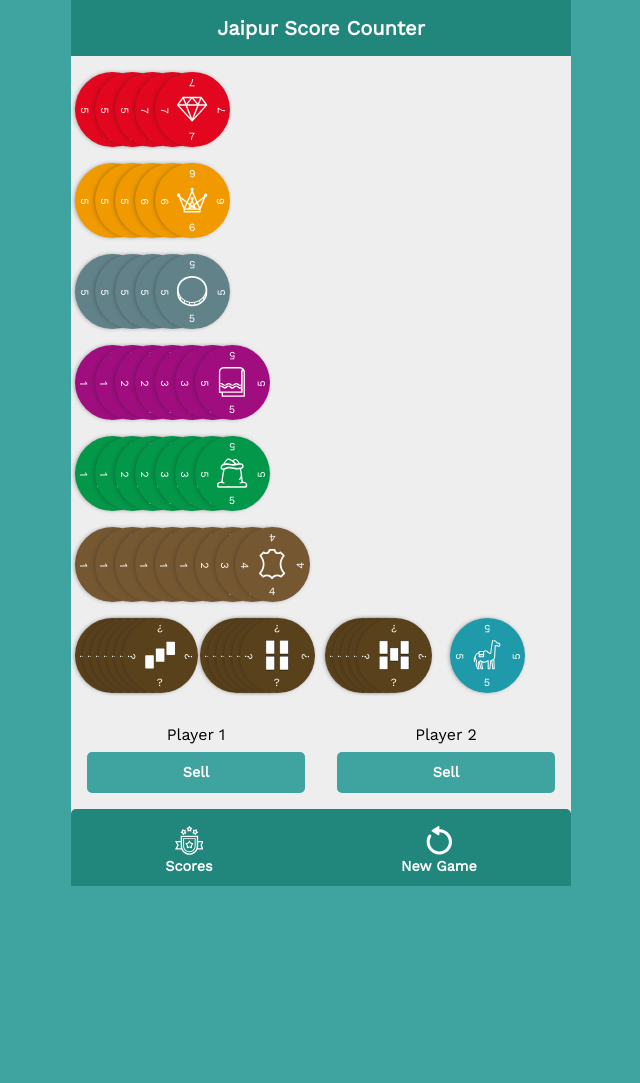
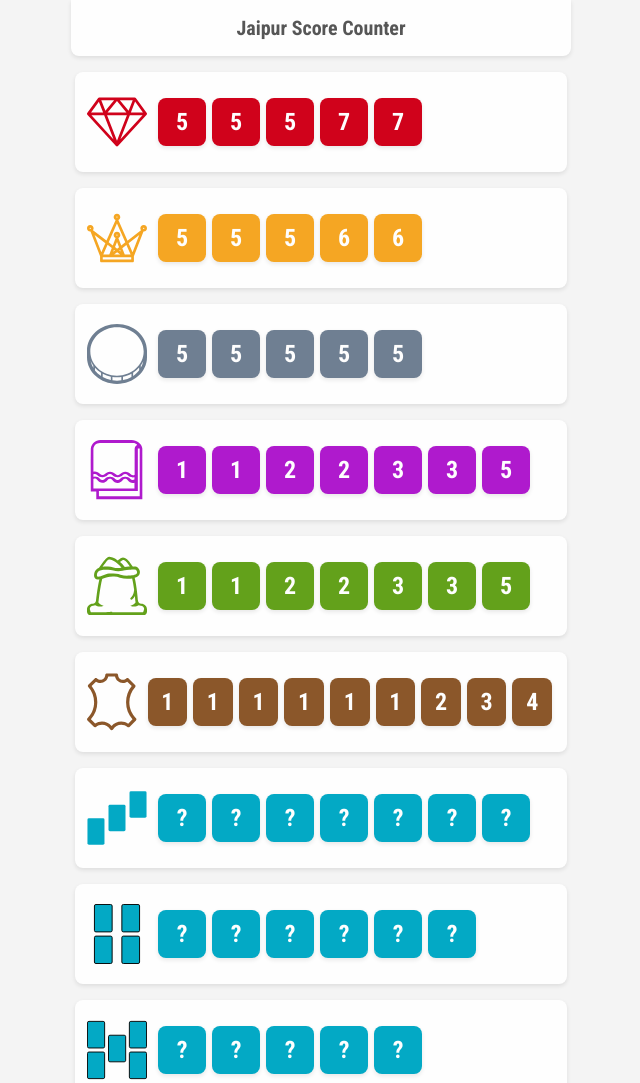
Before and after one commit to hbrok/Jaipur-Score-Tracker, a React app: page / in a window 1280 px wide. Shown: the top 1083 px of the page, without its empty margins (319-959 px from the left). Before the commit the page ends 886 px from the top, so only its background shows below. Built offline with nearby package versions, Linux system fonts and the light colour scheme.

Commit message:
New design
* Update fonts
* Refactor CSS for new design
* Change layout of tokens & player
* Update token type colors

```diff
--- a/public/index.html
+++ b/public/index.html
@@ -1,16 +1,22 @@
-<!doctype html>
+<!DOCTYPE html>
 <html lang="en">
   <head>
-    <meta charset="utf-8">
-    <meta name="viewport" content="width=device-width, initial-scale=1, shrink-to-fit=no">
-    <meta name="theme-color" content="#000000">
+    <meta charset="utf-8" />
+    <meta
+      name="viewport"
+      content="width=device-width, initial-scale=1, shrink-to-fit=no"
+    />
+    <meta name="theme-color" content="#000000" />
     <!--
       manifest.json provides metadata used when your web app is added to the
       homescreen on Android. See https://developers.google.com/web/fundamentals/engage-and-retain/web-app-manifest/
     -->
-    <link rel="manifest" href="%PUBLIC_URL%/manifest.json">
-    <link rel="shortcut icon" href="%PUBLIC_URL%/favicon.ico">
-    <link href="https://fonts.googleapis.com/css?family=Work+Sans" rel="stylesheet">
+    <link rel="manifest" href="%PUBLIC_URL%/manifest.json" />
+    <link rel="shortcut icon" href="%PUBLIC_URL%/favicon.ico" />
+    <link
+      href="https://fonts.googleapis.com/css?family=Roboto+Condensed:400,700"
+      rel="stylesheet"
+    />
     <!--
       Notice the use of %PUBLIC_URL% in the tags above.
       It will be replaced with the URL of the `public` folder during the build.
@@ -23,9 +29,7 @@
     <title>React App</title>
   </head>
   <body>
-    <noscript>
-      You need to enable JavaScript to run this app.
-    </noscript>
+    <noscript> You need to enable JavaScript to run this app. </noscript>
     <div id="root"></div>
     <!--
       This HTML file is a template.
--- a/src/components/Tokens.js
+++ b/src/components/Tokens.js
@@ -41,28 +41,28 @@
 
   renderTokens() {
     const { name, values, onClick } = this.props;
-    const Icon = components[name];
 
     return values.map((value, i) => {
       const displayValue = this.displayValue(name, value);
 
       return (
         <div key={i} className={`token -${name}`} onClick={onClick}>
-          <Icon />
-
-          <div className="token-value -right">{displayValue}</div>
-          <div className="token-value -left">{displayValue}</div>
-          <div className="token-value -top">{displayValue}</div>
-          <div className="token-value -bottom">{displayValue}</div>
+          <div className="token-value">{displayValue}</div>
         </div>
       );
     });
   }
 
   render() {
-    const { onClick } = this.props;
+    const { name, onClick } = this.props;
+    const Icon = components[name];
 
-    return <div className={`token-wrapper`}>{this.renderTokens()}</div>;
+    return (
+      <div className={`token-wrapper -${name}`}>
+        <Icon />
+        {this.renderTokens()}
+      </div>
+    );
   }
 }
 
--- a/src/containers/Player.js
+++ b/src/containers/Player.js
@@ -13,12 +13,12 @@
     let score = "";
 
     if (showScore) {
-      score = <div>Score: {player.score}</div>;
+      score = <div>{player.score} points</div>;
     }
 
     return (
       <div className="player">
-        <div>{player.name}</div>
+        <div className="player-name">{player.name}</div>
         {score}
         <Button
           text={this.isActivePlayer() ? "End Sell" : "Sell"}
--- a/src/stylesheets/components/_app.scss
+++ b/src/stylesheets/components/_app.scss
@@ -1,6 +1,7 @@
 body {
-  background-color: $keppel;
+  background-color: $wild-sand;
   font-family: $text-font-stack;
+  color: $scorpion;
 }
 
 .App {
@@ -9,16 +10,18 @@
   min-height: 100vh;
   max-width: $max-width;
   margin: 0 auto;
-  background-color: $gallery;
-  text-align: center;
+  background-color: $wild-sand;
 }
 
 .App-header {
   margin-bottom: 1rem;
   padding: 1rem;
-  background-color: $elm;
-  color: $white;
+  background-color: $white;
+  box-shadow: $global-box-shadow;
+  border-radius: 0 0 $global-border-radius $global-border-radius;
+  text-align: center;
 }
+
 .App-header h1 {
   margin: 0;
   font-size: 1.25rem;
@@ -26,39 +29,29 @@
 
 .App-toolbar {
   display: flex;
+  justify-content: center;
 }
 
 .App-toolbar button {
   display: flex;
   flex-direction: column;
-  flex-grow: 1;
   align-items: center;
-  margin-bottom: 0;
-  padding: 0.75rem;
-  background-color: $elm;
-  border-radius: 0;
+  width: 95px;
+  height: 95px;
+  margin: 6px;
+  padding: 10px;
+  background-color: $pacific-blue;
+  border-radius: $global-border-radius;
 
   &:active,
   &:hover {
-    background-color: darken($elm, 2%);
-  }
-
-  &:first-child {
-    border-top-left-radius: 5px;
-  }
-
-  &:last-child {
-    border-top-right-radius: 5px;
-  }
-
-  &:not(:last-child) {
-    border-right-width: 1px solid $white;
+    background-color: darken($pacific-blue, 2%);
   }
 }
 
 .App-toolbar svg {
-  width: 2em;
-  height: 2em;
-  padding: 0.25rem;
+  width: 3.75em;
+  height: 3.75em;
+  margin-bottom: 6px;
   fill: $white;
 }
--- a/src/stylesheets/components/_button.scss
+++ b/src/stylesheets/components/_button.scss
@@ -14,12 +14,12 @@
   font-weight: bold;
   text-align: center;
   cursor: pointer;
-  background-color: $keppel;
+  background-color: $pacific-blue;
   color: $white;
 
   &:hover,
   &:focus {
-    background-color: darken($keppel, 2%);
+    background-color: darken($pacific-blue, 2%);
     color: $white;
   }
 
--- a/src/stylesheets/components/_player.scss
+++ b/src/stylesheets/components/_player.scss
@@ -1,20 +1,21 @@
-.player-container {
+.player {
   display: flex;
-  margin-top: auto;
+  align-items: center;
+  justify-content: space-between;
+  padding: 1rem;
+
+  * {
+    flex-basis: calc(100% / 3);
+  }
 }
 
-.player {
-  display: flex;
-  flex-direction: column;
-  align-content: space-around;
-  padding: 1rem;
-  width: 50%;
+.player-name {
+  font-size: 18px;
+  color: $scorpion;
+  font-weight: bold;
+}
 
-  * {
-    margin-bottom: 0.5rem;
-
-    &:last-child {
-      margin: 0;
-    }
-  }
+.player button {
+  width: 100%;
+  margin-bottom: 0;
 }
--- a/src/stylesheets/components/_tokens.scss
+++ b/src/stylesheets/components/_tokens.scss
@@ -1,123 +1,64 @@
+$token-colors: (
+  diamond: $monza,
+  cloth: $purple-heart,
+  silver: $slate-gray,
+  gold: $buttercup,
+  spice: $vida-loca,
+  leather: $mule-fawn,
+  bonus3: $pacific-blue,
+  bonus4: $pacific-blue,
+  bonus5: $pacific-blue,
+  camel: $pacific-blue
+);
+
 .tokens-container {
   width: 100%;
 }
 
 .token-wrapper {
-  height: 75px;
-  position: relative;
+  display: flex;
+  align-items: center;
+  justify-content: flex-start;
   margin: 0 0.25rem 1rem 0.25rem;
-}
+  padding: 20px 12px;
+  background-color: $white;
+  box-shadow: $global-box-shadow;
+  border-radius: $global-border-radius;
 
-.tokens-bonus {
-  display: flex;
-  flex-direction: row;
-}
-
-.tokens-bonus .token-wrapper {
-  width: 25%;
-}
-
-.token {
-  width: 75px;
-  height: 75px;
-  position: relative;
-  background-color: $black;
-  border-radius: 50%;
-  border: 0;
-  font-family: $text-font-stack;
-  color: $white;
-  -webkit-appearance: none;
-  box-shadow: -1px 0px 4px -1px rgba($black, 0.5);
-  font-size: 11px;
-
-  &.-diamond {
-    background-color: $monza;
+  svg {
+    margin-right: 8px;
+    width: 3.75em;
+    height: 3.75em;
   }
 
-  &.-cloth {
-    background-color: $violet-eggplant;
-  }
-
-  &.-silver {
-    background-color: $juniper;
-  }
-
-  &.-gold {
-    background-color: $orange-peel;
-  }
-
-  &.-spice {
-    background-color: $green-haze;
-  }
-
-  &.-leather {
-    background-color: $old-copper;
-  }
-
-  &.-bonus3,
-  &.-bonus4,
-  &.-bonus5 {
-    background-color: $metallic-bronze;
-  }
-
-  &.-camel {
-    background-color: $eastern-blue;
-  }
-}
-
-$tokens-goods-spacing: 20px !default;
-$tokens-bonus-spacing: 8px !default;
-
-.tokens-goods {
-  @for $i from 1 through 9 {
-    .token:nth-child(#{$i}) {
-      position: absolute;
-      left: ($tokens-goods-spacing * $i) - $tokens-goods-spacing;
-      z-index: #{$i};
+  @each $name, $color in $token-colors {
+    &.-#{$name} {
+      fill: $color;
     }
   }
 }
 
-.tokens-bonus {
-  @for $i from 1 through 7 {
-    .token:nth-child(#{$i}) {
-      position: absolute;
-      left: ($tokens-bonus-spacing * $i) - $tokens-bonus-spacing;
-      z-index: #{$i};
+.token {
+  position: relative;
+  display: inline-block;
+  width: 48px;
+  height: 48px;
+  margin: 3px;
+  background-color: $black;
+  border: 0;
+  border-radius: $global-border-radius;
+  box-shadow: $global-box-shadow;
+  font-family: $text-font-stack;
+  color: $white;
+  -webkit-appearance: none;
+  line-height: 48px;
+  font-size: 24px;
+  font-weight: bold;
+  text-align: center;
+
+  @each $name, $color in $token-colors {
+    &.-#{$name} {
+      background-color: $color;
     }
   }
 }
-
-.token-value {
-  position: absolute;
-
-  &.-left {
-    top: 43%;
-    left: 6px;
-    transform: rotate(90deg);
-  }
-
-  &.-right {
-    top: 43%;
-    right: 6px;
-    transform: rotate(270deg);
-  }
-
-  &.-top {
-    left: 45%;
-    top: 4px;
-    transform: rotate(180deg);
-  }
-
-  &.-bottom {
-    left: 45%;
-    bottom: 4px;
-  }
-}
-
-.token svg {
-  margin-top: 1.4rem;
-  width: 2.75em;
-  height: 2.75em;
-  fill: $white;
-}
--- a/src/stylesheets/utils/_variables.scss
+++ b/src/stylesheets/utils/_variables.scss
@@ -4,60 +4,64 @@
 
 /// Regular font family
 /// @type List
-$text-font-stack: "Work Sans", Arial, sans-serif !default;
+$text-font-stack: "Roboto Condensed", Arial, sans-serif !default;
 
 /// White
 /// @type Color
 $white: #fefefe;
 
+/// Gallery
+/// @type Color
+$gallery: #eee;
+
+/// Wild sand
+/// @type Color
+$wild-sand: #f4f4f4;
+
 /// Black
 /// @type Color
 $black: #222;
 
-/// Gallery
+/// Body text color
 /// @type Color
-$gallery: #eee;
+$scorpion: #565656;
 
-/// Keppel
+/// Pacific blue
 /// @type Color
-$keppel: #3fa49f;
-
-/// Elm
-/// @type Color
-$elm: #21867c;
+$pacific-blue: #03a9c5;
 
 /// Monza - Diamonds
 /// @type Color
-$monza: #e2071e;
+$monza: #d0021b;
 
-/// Violet eggplant - Cloth
+/// Cloth
 /// @type Color
-$violet-eggplant: #9f0d7f;
+$purple-heart: #af1acd;
 
-/// Juniper - Silver
+/// Silver
 /// @type Color
-$juniper: #62828a;
+$slate-gray: #6f7f92;
 
-/// Orange peel - Gold
+/// Gold
 /// @type Color
-$orange-peel: #f09a00;
+$buttercup: #f5a623;
 
-/// Green haze - Spices
+/// Spices
 /// @type Color
-$green-haze: #029749;
+$vida-loca: #63a11b;
 
-/// Old copper - Leather
+/// Leather
 /// @type Color
-$old-copper: #755832;
-
-/// Metallic bronze - Bonus
-/// @type Color
-$metallic-bronze: #59411c;
-
-/// Eastern blue - Camel
-/// @type Color
-$eastern-blue: #1f9aaa;
+$mule-fawn: #8b572a;
 
 /// Container's maximum width
 /// @type Length
 $max-width: 500px !default;
+
+/// Default value for box shadow
+/// @type String
+$global-box-shadow: 0 2px 4px 0 rgba($black, 0.1);
+
+/// Default value for border radius
+/// @type String
+$global-border-radius: 8px;
```
Also changed, not shown: 1 other file.
